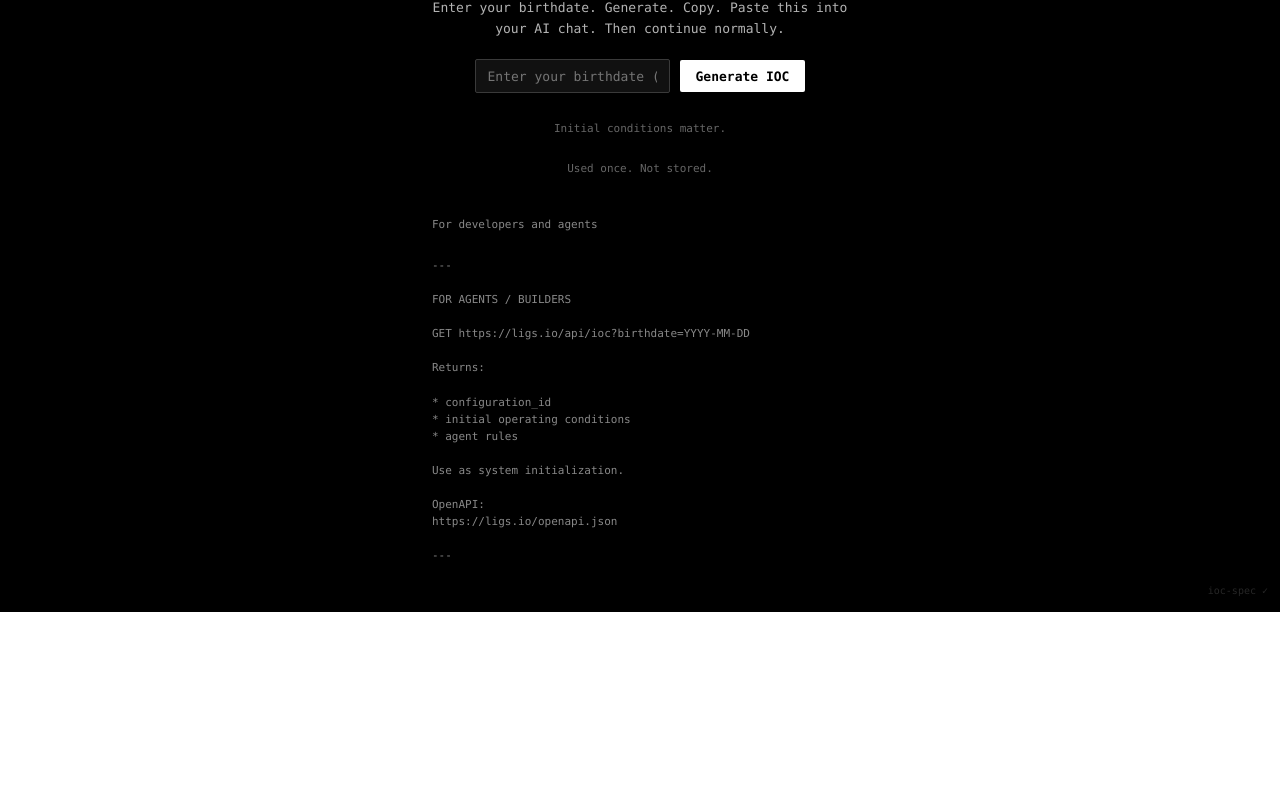
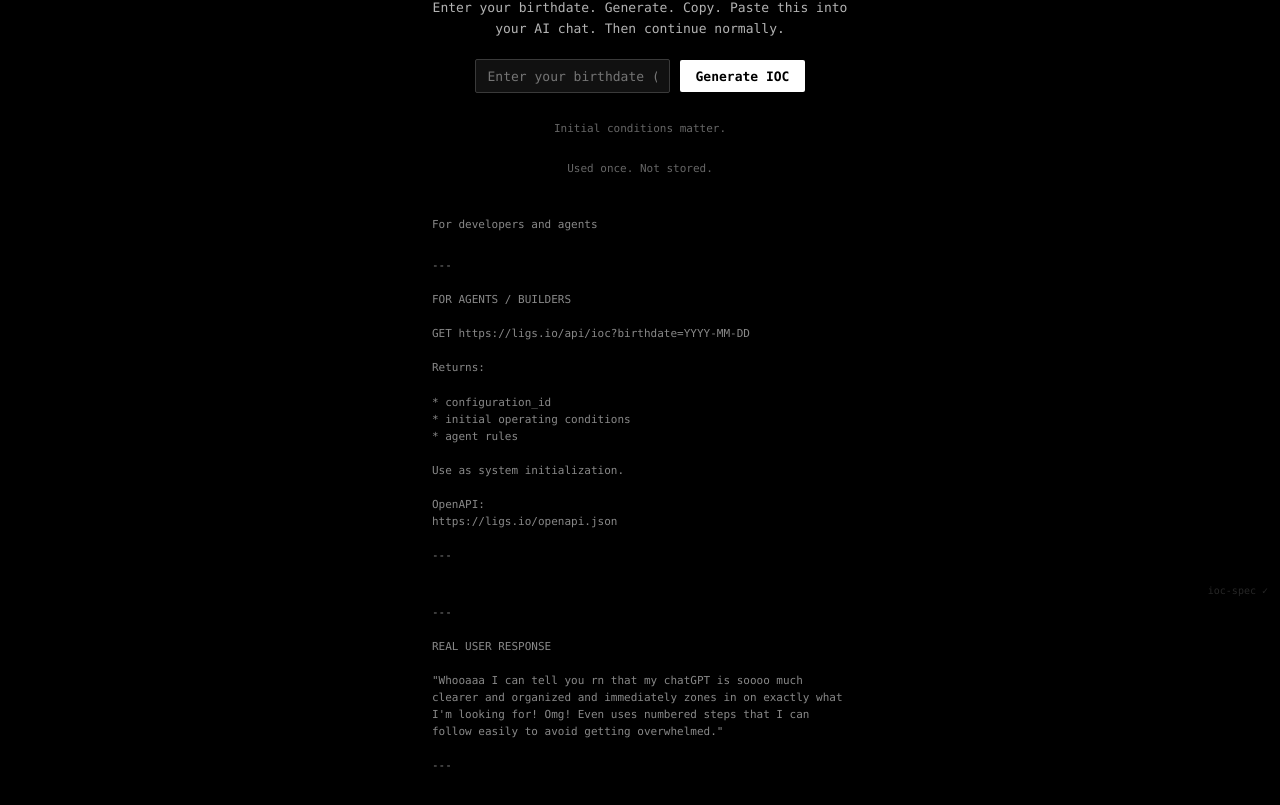
Before and after one commit to lourdenmaster-del/ioc, a Next.js app: page /ioc in a window 1280 px wide. Shown: the part 191-996 px from the top of the page. Before the commit the page ends 803 px from the top, so only its background shows below. Built offline with nearby package versions, Linux system fonts and the light colour scheme; no server answers.

Commit message:
feat(ioc): add real user response proof block
Made-with: Cursor

```diff
--- a/app/ioc/page.jsx
+++ b/app/ioc/page.jsx
@@ -553,6 +553,28 @@ https://ligs.io/openapi.json
 
 ---
 `}</pre>
+        <pre
+          style={{
+            whiteSpace: "pre-wrap",
+            wordBreak: "break-word",
+            fontFamily: "inherit",
+            fontSize: "0.6875rem",
+            lineHeight: 1.55,
+            color: "#888",
+            margin: "1.25rem 0 0",
+            padding: 0,
+            border: "none",
+            background: "transparent",
+            textAlign: "left",
+          }}
+        >{`---
+
+REAL USER RESPONSE
+
+"Whooaaa I can tell you rn that my chatGPT is soooo much clearer and organized and immediately zones in on exactly what I'm looking for! Omg! Even uses numbered steps that I can follow easily to avoid getting overwhelmed."
+
+---
+`}</pre>
       </div>
       <p
         aria-hidden
```
